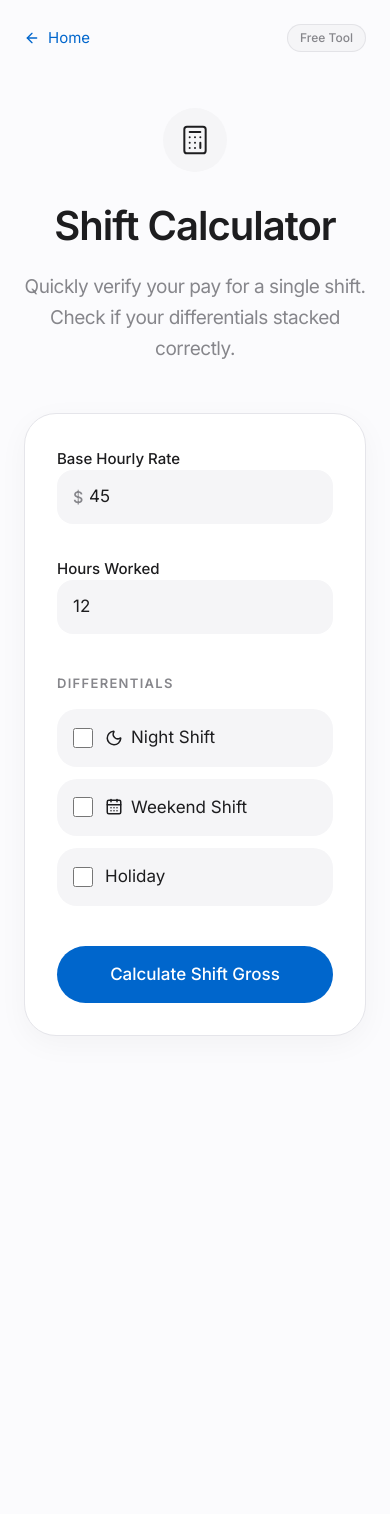
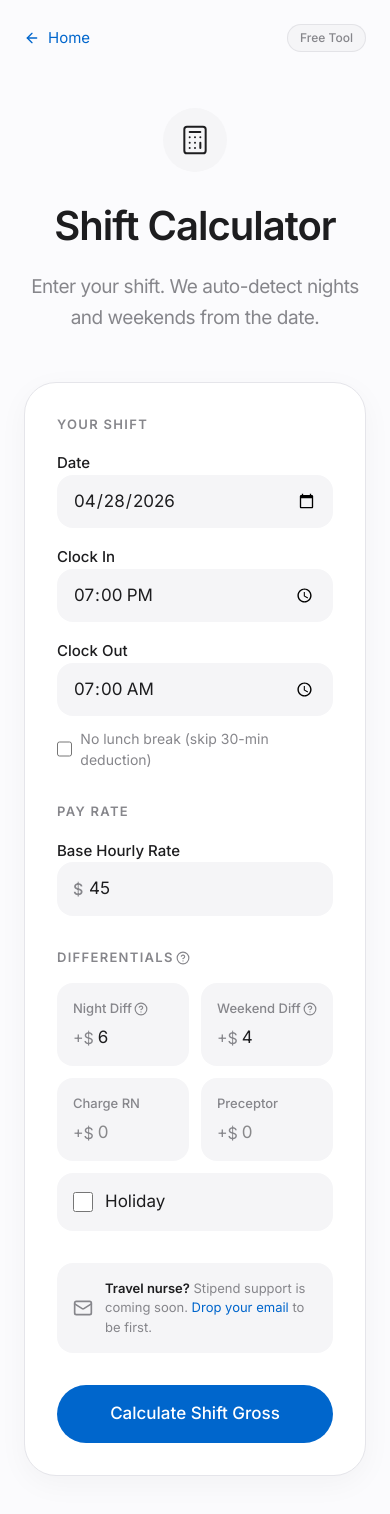
Before and after one commit to rpottam/nurse-paycheck-auditor, a Next.js app: page /calculator in a window 390 px wide. Shown: the top 1514 px of the page. Before the commit the page ends 1228 px from the top, so only its background shows below. Built offline with nearby package versions, Linux system fonts and the light colour scheme.

Commit message:
P1+P2: Shift-level calc with auto-detect, jargon tooltips, first-signal insight, CBA citations in PDF, float pool rate override, travel nurse CTA

```diff
--- a/src/app/calculator/page.tsx
+++ b/src/app/calculator/page.tsx
@@ -2,62 +2,123 @@
 
 import { useState } from "react";
 import Link from "next/link";
-import { ArrowLeft, Calculator, Moon, CalendarDays, DollarSign, ArrowRight, ShieldCheck } from "lucide-react";
+import { ArrowLeft, Calculator, Moon, CalendarDays, Clock, ArrowRight, ShieldCheck, HelpCircle, Sparkles, Mail } from "lucide-react";
+import { getDay, parse, differenceInMinutes, isBefore } from "date-fns";
+
+// Tooltip component for jargon
+function Tooltip({ term, children }: { term: string; children: React.ReactNode }) {
+  const [show, setShow] = useState(false);
+  return (
+    <span className="relative inline-flex items-center gap-0.5">
+      <span>{term}</span>
+      <button
+        onClick={() => setShow(!show)}
+        className="text-[#86868b] hover:text-[#0066cc] transition-colors"
+        aria-label={`What is ${term}?`}
+      >
+        <HelpCircle className="w-3.5 h-3.5" />
+      </button>
+      {show && (
+        <div className="absolute bottom-full left-1/2 -translate-x-1/2 mb-2 w-64 bg-[#1d1d1f] text-white text-[12px] leading-relaxed p-3 rounded-xl shadow-xl z-50">
+          {children}
+          <div className="absolute top-full left-1/2 -translate-x-1/2 w-2 h-2 bg-[#1d1d1f] rotate-45 -mt-1"></div>
+        </div>
+      )}
+    </span>
+  );
+}
 
 export default function SingleShiftCalculator() {
+  const today = new Date().toISOString().split("T")[0];
   const [data, setData] = useState({
     baseRate: "45",
-    hoursWorked: "12",
-    isNight: false,
+    shiftDate: today,
+    startTime: "19:00",
+    endTime: "07:00",
     nightDiff: "6",
-    isWeekend: false,
     weekendDiff: "4",
     isHoliday: false,
-    holidayMultiplier: "1.5"
+    holidayMultiplier: "1.5",
+    chargeDiff: "",
+    preceptorDiff: "",
+    noLunch: false,
   });
 
   const [result, setResult] = useState<number | null>(null);
   const [breakdown, setBreakdown] = useState<{label: string; hours: number; rate: number; amount: number}[]>([]);
+  const [insight, setInsight] = useState<string>("");
+  const [autoDetected, setAutoDetected] = useState<string[]>([]);
 
   const calculate = () => {
     const base = parseFloat(data.baseRate) || 0;
-    const hours = parseFloat(data.hoursWorked) || 0;
     const items: typeof breakdown = [];
+    const detected: string[] = [];
 
+    // Calculate hours from start/end time
+    const startDate = parse(`${data.shiftDate} ${data.startTime}`, "yyyy-MM-dd HH:mm", new Date());
+    let endDate = parse(`${data.shiftDate} ${data.endTime}`, "yyyy-MM-dd HH:mm", new Date());
+    if (isBefore(endDate, startDate)) {
+      endDate = new Date(endDate.getTime() + 24 * 60 * 60 * 1000);
+    }
+    const breakMins = data.noLunch ? 0 : 30;
+    const totalMinutes = differenceInMinutes(endDate, startDate) - breakMins;
+    const hours = totalMinutes / 60;
+
+    if (hours <= 0) { setResult(0); setBreakdown([]); return; }
+
+    // Auto-detect night
+    const startHour = parseInt(data.startTime.split(":")[0]);
+    const isNight = startHour >= 19 || startHour < 7;
+    if (isNight) detected.push("🌙 Night shift detected");
+
+    // Auto-detect weekend
+    const shiftDay = getDay(parse(data.shiftDate, "yyyy-MM-dd", new Date()));
+    const isWeekend = shiftDay === 0 || shiftDay === 6;
+    if (isWeekend) detected.push("📅 Weekend shift detected");
+
+    setAutoDetected(detected);
+
+    // Build effective rate
     let hourlyRate = base;
 
     if (data.isHoliday) {
       hourlyRate = base * (parseFloat(data.holidayMultiplier) || 1.5);
     }
 
-    if (data.isNight) {
-      hourlyRate += (parseFloat(data.nightDiff) || 0);
-    }
-
-    if (data.isWeekend) {
-      hourlyRate += (parseFloat(data.weekendDiff) || 0);
-    }
+    const nd = isNight ? (parseFloat(data.nightDiff) || 0) : 0;
+    const wd = isWeekend ? (parseFloat(data.weekendDiff) || 0) : 0;
+    const cd = parseFloat(data.chargeDiff) || 0;
+    const pd = parseFloat(data.preceptorDiff) || 0;
+    hourlyRate += nd + wd + cd + pd;
 
     // Build line items
-    items.push({ label: `Base rate${data.isHoliday ? ' × ' + data.holidayMultiplier + ' holiday' : ''}`, hours, rate: data.isHoliday ? base * (parseFloat(data.holidayMultiplier) || 1.5) : base, amount: hours * (data.isHoliday ? base * (parseFloat(data.holidayMultiplier) || 1.5) : base) });
+    items.push({
+      label: `Base rate${data.isHoliday ? " × " + data.holidayMultiplier + " holiday" : ""}`,
+      hours,
+      rate: data.isHoliday ? base * (parseFloat(data.holidayMultiplier) || 1.5) : base,
+      amount: hours * (data.isHoliday ? base * (parseFloat(data.holidayMultiplier) || 1.5) : base),
+    });
+    if (nd > 0) items.push({ label: "Night differential", hours, rate: nd, amount: hours * nd });
+    if (wd > 0) items.push({ label: "Weekend differential", hours, rate: wd, amount: hours * wd });
+    if (cd > 0) items.push({ label: "Charge RN premium", hours, rate: cd, amount: hours * cd });
+    if (pd > 0) items.push({ label: "Preceptor premium", hours, rate: pd, amount: hours * pd });
 
-    if (data.isNight) {
-      const nd = parseFloat(data.nightDiff) || 0;
-      items.push({ label: 'Night differential', hours, rate: nd, amount: hours * nd });
-    }
-    if (data.isWeekend) {
-      const wd = parseFloat(data.weekendDiff) || 0;
-      items.push({ label: 'Weekend differential', hours, rate: wd, amount: hours * wd });
-    }
+    const total = hourlyRate * hours;
+    setBreakdown(items);
+    setResult(total);
 
-    setBreakdown(items);
-    setResult(hourlyRate * hours);
+    // Generate "first signal" insight
+    const signals: string[] = [];
+    if (isNight && isWeekend) signals.push("Your night and weekend differentials are stacking — make sure your paystub reflects both additions, not just one.");
+    else if (isNight) signals.push("Night differential detected. Verify your paystub shows the +$" + nd.toFixed(2) + "/hr addition, not just your base rate.");
+    else if (isWeekend) signals.push("Weekend differential detected. Many payroll systems miss this — check that your gross is higher than a weekday shift.");
+    if (data.isHoliday) signals.push("Holiday premium applied at " + data.holidayMultiplier + "×. Confirm your CBA specifies this multiplier.");
+    if (hours > 12) signals.push("This is a " + hours.toFixed(1) + "-hour shift. If your hospital uses daily OT, you may be owed 1.5× after 8 or 12 hours — run a full audit to check.");
+    setInsight(signals[0] || "");
   };
 
   return (
     <div className="min-h-screen bg-[#fbfbfd] text-[#1d1d1f] font-sans selection:bg-[#0066cc] selection:text-white pb-32">
-
-      {/* Navigation */}
       <nav className="w-full px-6 py-6 flex items-center justify-between max-w-3xl mx-auto">
         <Link href="/" className="flex items-center gap-2 text-[#0066cc] hover:underline text-[15px]">
           <ArrowLeft className="w-4 h-4" />
@@ -72,146 +133,136 @@ export default function SingleShiftCalculator() {
         <div className="w-16 h-16 rounded-full bg-[#f5f5f7] flex items-center justify-center mb-6">
           <Calculator className="w-8 h-8 text-[#1d1d1f]" strokeWidth={1.5} />
         </div>
-
-        <h1 className="text-[40px] font-semibold tracking-tight mb-4 text-center">
-          Shift Calculator
-        </h1>
+        <h1 className="text-[40px] font-semibold tracking-tight mb-4 text-center">Shift Calculator</h1>
         <p className="text-[#86868b] text-[19px] text-center mb-12 max-w-md leading-relaxed tracking-tight">
-          Quickly verify your pay for a single shift. Check if your differentials stacked correctly.
+          Enter your shift. We auto-detect nights and weekends from the date.
         </p>
 
         <div className="w-full bg-white rounded-[32px] p-8 md:p-10 shadow-[0_8px_30px_rgba(0,0,0,0.04)] border border-[#e5e5ea] mb-8">
-          <div className="grid grid-cols-1 md:grid-cols-2 gap-8 mb-10">
+
+          {/* Shift Time Entry */}
+          <div className="mb-8">
+            <h3 className="text-[13px] font-semibold text-[#86868b] uppercase tracking-widest mb-4">Your Shift</h3>
+            <div className="grid grid-cols-1 md:grid-cols-3 gap-4">
+              <div className="space-y-2">
+                <label className="text-[15px] font-medium text-[#1d1d1f]">Date</label>
+                <input type="date" value={data.shiftDate} onChange={(e) => setData({...data, shiftDate: e.target.value})} className="w-full bg-[#f5f5f7] border-none rounded-[16px] px-4 py-3.5 text-[17px] text-[#1d1d1f] focus:ring-2 focus:ring-[#0066cc] focus:outline-none focus:bg-white transition-colors" />
+              </div>
+              <div className="space-y-2">
+                <label className="text-[15px] font-medium text-[#1d1d1f]">Clock In</label>
+                <input type="time" value={data.startTime} onChange={(e) => setData({...data, startTime: e.target.value})} className="w-full bg-[#f5f5f7] border-none rounded-[16px] px-4 py-3.5 text-[17px] text-[#1d1d1f] focus:ring-2 focus:ring-[#0066cc] focus:outline-none focus:bg-white transition-colors" />
+              </div>
+              <div className="space-y-2">
+                <label className="text-[15px] font-medium text-[#1d1d1f]">Clock Out</label>
+                <input type="time" value={data.endTime} onChange={(e) => setData({...data, endTime: e.target.value})} className="w-full bg-[#f5f5f7] border-none rounded-[16px] px-4 py-3.5 text-[17px] text-[#1d1d1f] focus:ring-2 focus:ring-[#0066cc] focus:outline-none focus:bg-white transition-colors" />
+              </div>
+            </div>
+            <label className="flex items-center gap-2 mt-3 cursor-pointer text-[14px] text-[#86868b] hover:text-[#1d1d1f] transition-colors">
+              <input type="checkbox" checked={data.noLunch} onChange={(e) => setData({...data, noLunch: e.target.checked})} className="accent-[#0066cc] w-4 h-4" />
+              No lunch break (skip 30-min deduction)
+            </label>
+          </div>
+
+          {/* Pay Rate */}
+          <div className="mb-8">
+            <h3 className="text-[13px] font-semibold text-[#86868b] uppercase tracking-widest mb-4">Pay Rate</h3>
             <div className="space-y-3">
               <label className="text-[15px] font-medium text-[#1d1d1f]">Base Hourly Rate</label>
               <div className="relative">
                 <span className="absolute left-4 top-1/2 -translate-y-1/2 text-[#86868b] font-medium">$</span>
-                <input
-                  type="number"
-                  inputMode="decimal"
-                  pattern="[0-9]*"
-                  value={data.baseRate}
-                  onChange={(e) => setData({...data, baseRate: e.target.value})}
-                  className="w-full bg-[#f5f5f7] border-none rounded-[16px] pl-8 pr-4 py-3.5 text-[17px] text-[#1d1d1f] focus:ring-2 focus:ring-[#0066cc] focus:outline-none focus:bg-white transition-colors"
-                />
+                <input type="number" inputMode="decimal" value={data.baseRate} onChange={(e) => setData({...data, baseRate: e.target.value})} className="w-full bg-[#f5f5f7] border-none rounded-[16px] pl-8 pr-4 py-3.5 text-[17px] text-[#1d1d1f] focus:ring-2 focus:ring-[#0066cc] focus:outline-none focus:bg-white transition-colors" />
+              </div>
+            </div>
+          </div>
+
+          {/* Differentials */}
+          <div className="space-y-3 mb-8">
+            <h3 className="text-[13px] font-semibold text-[#86868b] uppercase tracking-widest mb-4">
+              <Tooltip term="Differentials">Extra $/hr added to your base rate for specific conditions like nights, weekends, or holidays. These are set by your CBA or hospital policy.</Tooltip>
+            </h3>
+
+            <div className="grid grid-cols-2 gap-3">
+              <div className="bg-[#f5f5f7] rounded-[16px] p-4">
+                <label className="text-[13px] text-[#86868b] font-medium mb-1.5 block">
+                  <Tooltip term="Night Diff">Flat $/hr added when your shift starts between 7pm–7am. Auto-detected from your clock-in time.</Tooltip>
+                </label>
+                <div className="flex items-center gap-1">
+                  <span className="text-[#86868b]">+$</span>
+                  <input type="number" inputMode="decimal" value={data.nightDiff} onChange={(e) => setData({...data, nightDiff: e.target.value})} className="w-full bg-transparent text-[17px] text-[#1d1d1f] focus:outline-none" placeholder="0" />
+                </div>
+              </div>
+              <div className="bg-[#f5f5f7] rounded-[16px] p-4">
+                <label className="text-[13px] text-[#86868b] font-medium mb-1.5 block">
+                  <Tooltip term="Weekend Diff">Flat $/hr added for Saturday and Sunday shifts. Auto-detected from the date you enter.</Tooltip>
+                </label>
+                <div className="flex items-center gap-1">
+                  <span className="text-[#86868b]">+$</span>
+                  <input type="number" inputMode="decimal" value={data.weekendDiff} onChange={(e) => setData({...data, weekendDiff: e.target.value})} className="w-full bg-transparent text-[17px] text-[#1d1d1f] focus:outline-none" placeholder="0" />
+                </div>
+              </div>
+              <div className="bg-[#f5f5f7] rounded-[16px] p-4">
+                <label className="text-[13px] text-[#86868b] font-medium mb-1.5 block">Charge RN</label>
+                <div className="flex items-center gap-1">
+                  <span className="text-[#86868b]">+$</span>
+                  <input type="number" inputMode="decimal" value={data.chargeDiff} onChange={(e) => setData({...data, chargeDiff: e.target.value})} className="w-full bg-transparent text-[17px] text-[#1d1d1f] focus:outline-none" placeholder="0" />
+                </div>
+              </div>
+              <div className="bg-[#f5f5f7] rounded-[16px] p-4">
+                <label className="text-[13px] text-[#86868b] font-medium mb-1.5 block">Preceptor</label>
+                <div className="flex items-center gap-1">
+                  <span className="text-[#86868b]">+$</span>
+                  <input type="number" inputMode="decimal" value={data.preceptorDiff} onChange={(e) => setData({...data, preceptorDiff: e.target.value})} className="w-full bg-transparent text-[17px] text-[#1d1d1f] focus:outline-none" placeholder="0" />
+                </div>
               </div>
             </div>
 
-            <div className="space-y-3">
-              <label className="text-[15px] font-medium text-[#1d1d1f]">Hours Worked</label>
-              <input
-                type="number"
-                inputMode="decimal"
-                pattern="[0-9]*"
-                value={data.hoursWorked}
-                onChange={(e) => setData({...data, hoursWorked: e.target.value})}
-                className="w-full bg-[#f5f5f7] border-none rounded-[16px] px-4 py-3.5 text-[17px] text-[#1d1d1f] focus:ring-2 focus:ring-[#0066cc] focus:outline-none focus:bg-white transition-colors"
-              />
-            </div>
+            {/* Holiday toggle */}
+            <label className="flex items-center gap-3 bg-[#f5f5f7] rounded-[16px] p-4 cursor-pointer hover:bg-[#e8e8ed] transition-colors">
+              <input type="checkbox" checked={data.isHoliday} onChange={(e) => setData({...data, isHoliday: e.target.checked})} className="w-[20px] h-[20px] accent-[#0066cc]" />
+              <span className="text-[17px] text-[#1d1d1f] flex-1">Holiday</span>
+              {data.isHoliday && (
+                <div className="flex items-center gap-1 text-[17px] text-[#86868b]">
+                  <input type="number" value={data.holidayMultiplier} onChange={(e) => setData({...data, holidayMultiplier: e.target.value})} className="w-12 bg-transparent border-b border-[#d2d2d7] text-[#1d1d1f] focus:outline-none focus:border-[#0066cc] text-center" />
+                  <span>×</span>
+                </div>
+              )}
+            </label>
           </div>
 
-          <div className="space-y-3 mb-10">
-            <h3 className="text-[13px] font-semibold text-[#86868b] uppercase tracking-widest mb-4">Differentials</h3>
-
-            {/* Night Diff */}
-            <div className="flex items-center gap-4 bg-[#f5f5f7] rounded-[20px] p-4 transition-colors">
-              <label className="flex items-center gap-3 flex-1 cursor-pointer">
-                <input
-                  type="checkbox"
-                  checked={data.isNight}
-                  onChange={(e) => setData({...data, isNight: e.target.checked})}
-                  className="w-[20px] h-[20px] accent-[#0066cc] rounded cursor-pointer"
-                />
-                <div className="flex items-center gap-2 text-[#1d1d1f]">
-                  <Moon className="w-[18px] h-[18px]" />
-                  <span className="text-[17px]">Night Shift</span>
-                </div>
-              </label>
-              {data.isNight && (
-                <div className="flex items-center gap-1 w-24">
-                  <span className="text-[#86868b]">+$</span>
-                  <input
-                    type="number"
-                    value={data.nightDiff}
-                    onChange={(e) => setData({...data, nightDiff: e.target.value})}
-                    className="w-full bg-transparent border-b border-[#d2d2d7] text-[#1d1d1f] focus:outline-none focus:border-[#0066cc] px-1 text-center text-[17px]"
-                  />
-                </div>
-              )}
-            </div>
-
-            {/* Weekend Diff */}
-            <div className="flex items-center gap-4 bg-[#f5f5f7] rounded-[20px] p-4 transition-colors">
-              <label className="flex items-center gap-3 flex-1 cursor-pointer">
-                <input
-                  type="checkbox"
-                  checked={data.isWeekend}
-                  onChange={(e) => setData({...data, isWeekend: e.target.checked})}
-                  className="w-[20px] h-[20px] accent-[#0066cc] rounded cursor-pointer"
-                />
-                <div className="flex items-center gap-2 text-[#1d1d1f]">
-                  <CalendarDays className="w-[18px] h-[18px]" />
-                  <span className="text-[17px]">Weekend Shift</span>
-                </div>
-              </label>
-              {data.isWeekend && (
-                <div className="flex items-center gap-1 w-24">
-                  <span className="text-[#86868b]">+$</span>
-                  <input
-                    type="number"
-                    value={data.weekendDiff}
-                    onChange={(e) => setData({...data, weekendDiff: e.target.value})}
-                    className="w-full bg-transparent border-b border-[#d2d2d7] text-[#1d1d1f] focus:outline-none focus:border-[#0066cc] px-1 text-center text-[17px]"
-                  />
-                </div>
-              )}
-            </div>
-
-            {/* Holiday */}
-            <div className="flex items-center gap-4 bg-[#f5f5f7] rounded-[20px] p-4 transition-colors">
-              <label className="flex items-center gap-3 flex-1 cursor-pointer">
-                <input
-                  type="checkbox"
-                  checked={data.isHoliday}
-                  onChange={(e) => setData({...data, isHoliday: e.target.checked})}
-                  className="w-[20px] h-[20px] accent-[#0066cc] rounded cursor-pointer"
-                />
-                <span className="text-[17px] text-[#1d1d1f]">Holiday</span>
-              </label>
-              {data.isHoliday && (
-                <div className="flex items-center gap-1 w-24 text-[17px] text-[#86868b]">
-                  <input
-                    type="number"
-                    value={data.holidayMultiplier}
-                    onChange={(e) => setData({...data, holidayMultiplier: e.target.value})}
-                    className="w-12 bg-transparent border-b border-[#d2d2d7] text-[#1d1d1f] focus:outline-none focus:border-[#0066cc] px-1 text-center"
-                  />
-                  <span>x</span>
-                </div>
-              )}
-            </div>
+          {/* Travel Nurse CTA */}
+          <div className="bg-[#f5f5f7] rounded-[16px] p-4 mb-8 flex items-center gap-3">
+            <Mail className="w-5 h-5 text-[#86868b] flex-shrink-0" />
+            <p className="text-[13px] text-[#86868b]">
+              <span className="font-semibold text-[#1d1d1f]">Travel nurse?</span> Stipend support is coming soon.{" "}
+              <a href="mailto:support@shiftcheck.app?subject=Travel%20Nurse%20Interest" className="text-[#0066cc] hover:underline">Drop your email</a> to be first.
+            </p>
           </div>
 
-          <button
-            onClick={calculate}
-            className="w-full bg-[#0066cc] text-white text-[17px] font-medium py-4 rounded-full hover:bg-[#0055b3] transition-colors"
-          >
+          <button onClick={calculate} className="w-full bg-[#0066cc] text-white text-[17px] font-medium py-4 rounded-full hover:bg-[#0055b3] transition-colors">
             Calculate Shift Gross
           </button>
         </div>
 
-        {/* Results section */}
+        {/* Results */}
         {result !== null && (
           <div className="w-full bg-[#f5f5f7] rounded-[32px] p-10 text-center animate-in slide-in-from-bottom-8 fade-in duration-500 border border-[#e5e5ea]">
+
+            {/* Auto-detection badges */}
+            {autoDetected.length > 0 && (
+              <div className="flex flex-wrap justify-center gap-2 mb-6">
+                {autoDetected.map((d, i) => (
+                  <span key={i} className="px-3 py-1 bg-white rounded-full text-[13px] font-medium text-[#1d1d1f] border border-[#e5e5ea]">{d}</span>
+                ))}
+              </div>
+            )}
+
             <p className="text-[#86868b] mb-4 text-[13px] font-medium uppercase tracking-widest">Estimated Gross (Before Taxes)</p>
             <div className="flex items-start justify-center gap-1 mb-8">
               <span className="text-[32px] text-[#1d1d1f] font-medium mt-1">$</span>
-              <span className="text-[64px] font-semibold text-[#1d1d1f] tracking-tight leading-none">
-                {result.toFixed(2)}
-              </span>
+              <span className="text-[64px] font-semibold text-[#1d1d1f] tracking-tight leading-none">{result.toFixed(2)}</span>
             </div>
 
-            {/* Line-by-line math breakdown — FREE */}
+            {/* Line-by-line math — FREE */}
             <div className="bg-white border border-[#e5e5ea] rounded-2xl p-5 mb-6 text-left">
               <h3 className="text-[13px] font-semibold text-[#86868b] uppercase tracking-widest mb-4">Show the Math</h3>
               <div className="space-y-3">
@@ -231,18 +282,29 @@ export default function SingleShiftCalculator() {
               </div>
             </div>
 
+            {/* First Signal Insight */}
+            {insight && (
+              <div className="bg-white border border-[#e5e5ea] rounded-2xl p-5 mb-6 text-left flex items-start gap-3">
+                <Sparkles className="w-5 h-5 text-[#0066cc] flex-shrink-0 mt-0.5" />
+                <div>
+                  <p className="text-[14px] font-semibold text-[#1d1d1f] mb-1">Quick check</p>
+                  <p className="text-[14px] text-[#86868b] leading-relaxed">{insight}</p>
+                </div>
+              </div>
+            )}
+
             {/* Soft upsell */}
             <div className="bg-white border border-[#e5e5ea] rounded-2xl p-5 mb-6 text-left">
               <p className="text-[15px] text-[#1d1d1f] leading-relaxed">
-                <span className="font-semibold">This looks like a single shift.</span> To audit a full pay period with 8/80 overtime, Baylor, and stacking across multiple shifts, start a full audit and get an HR Dispute Report.
+                <span className="font-semibold">This is a single shift.</span> To audit a full pay period with{" "}
+                <Tooltip term="8/80 overtime">An FLSA exception for hospitals: overtime after 8 hrs/day or 80 hrs in a 14-day period (29 USC §207(j)).</Tooltip>
+                , <Tooltip term="Baylor">A weekend program where nurses work ~36 hours but are paid for 40. Terms vary by employer.</Tooltip>
+                , and multi-shift stacking, start a full audit.
               </p>
             </div>
 
-            <Link
-              href="/login"
-              className="inline-flex items-center justify-center gap-2 bg-[#1d1d1f] text-white px-8 py-4 rounded-full text-[17px] font-medium hover:bg-[#000000] transition-colors w-full sm:w-auto"
-            >
-              Audit full pay period
+            <Link href="/login" className="inline-flex items-center justify-center gap-2 bg-[#1d1d1f] text-white px-8 py-4 rounded-full text-[17px] font-medium hover:bg-[#000000] transition-colors w-full sm:w-auto">
+              Audit full pay period <ArrowRight className="w-4 h-4" />
             </Link>
           </div>
         )}
--- a/src/lib/engine.ts
+++ b/src/lib/engine.ts
@@ -40,8 +40,8 @@ export function calculatePayPeriod(profile: UserProfile, payPeriod: PayPeriod):
       continue;
     }
 
-    // Apply base rate
-    let baseRate = profile.baseRate;
+    // Apply base rate (per-shift override for float pool, else profile base)
+    let baseRate = shift.rateOverride ?? profile.baseRate;
     let shiftMultiplier = 1;
 
     // Check holiday
--- a/src/types.ts
+++ b/src/types.ts
@@ -19,6 +19,7 @@ export type Shift = {
   isHoliday: boolean;
   isBaylorWeekend?: boolean;
   breakDeductionMinutes: number;
+  rateOverride?: number; // For float pool: per-shift rate instead of profile base
 };
 
 export type PayPeriod = {
```
Also changed, not shown: src/lib/pdfGenerator.ts (+14 -3 lines).
